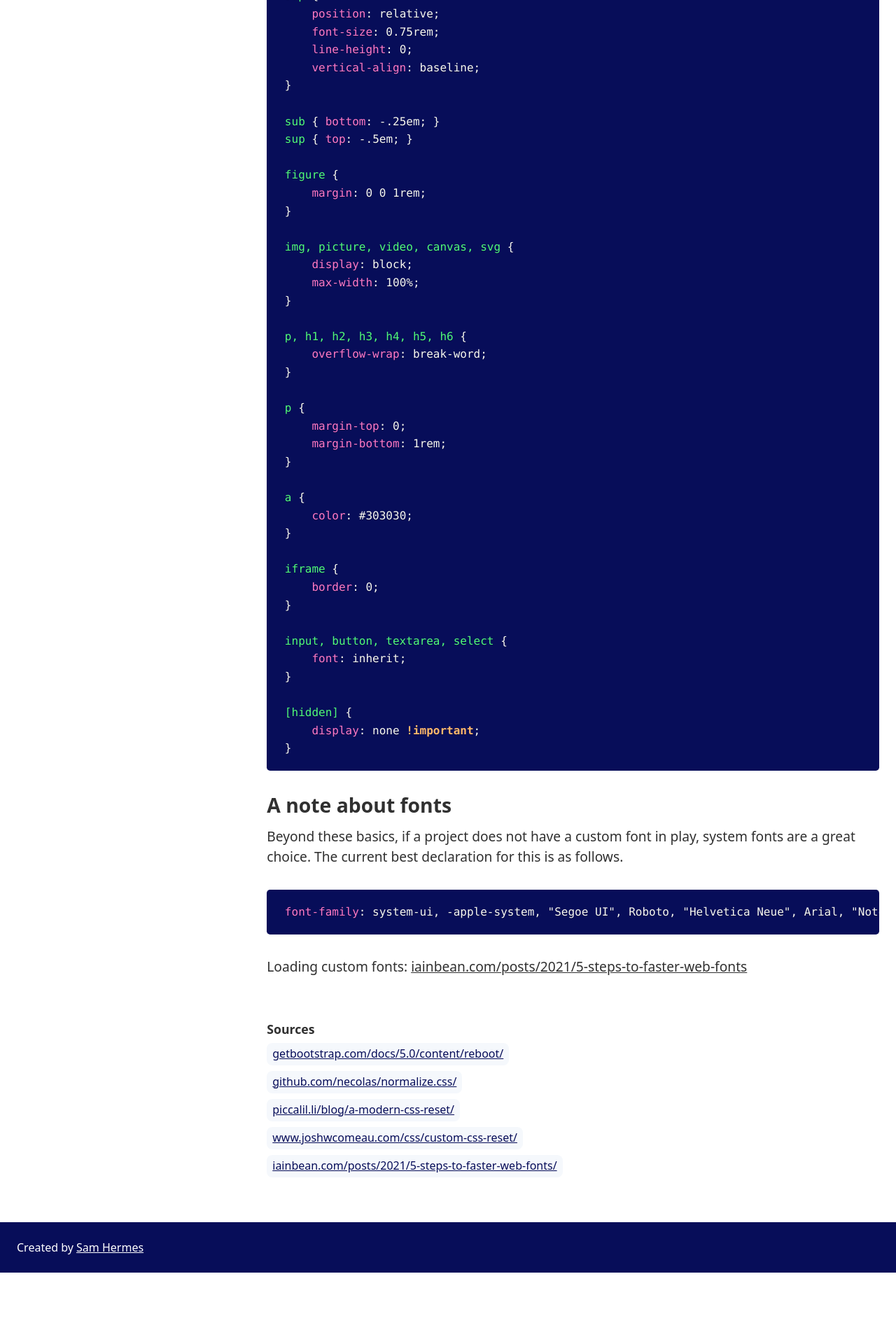
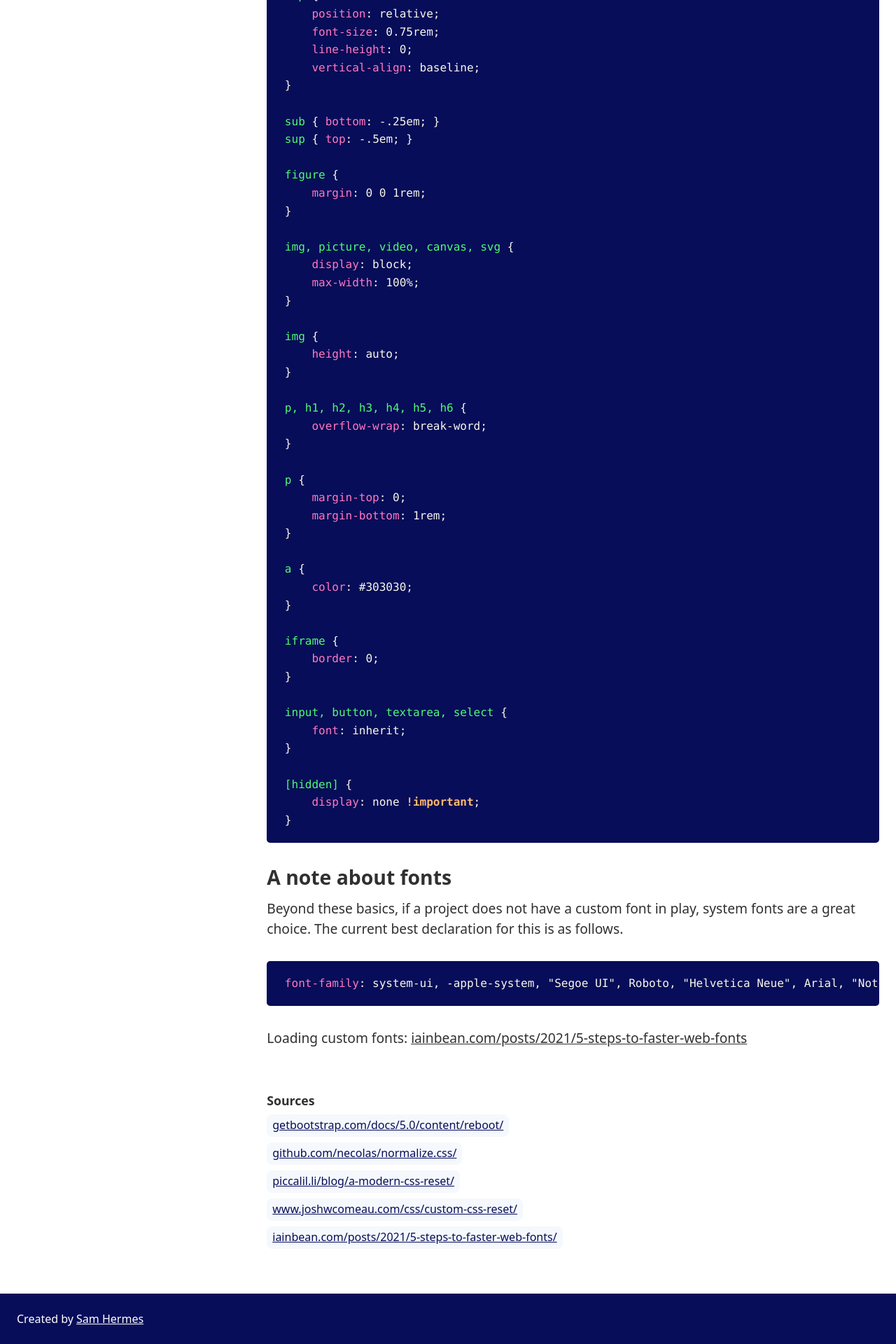
Before and after one commit to samhermes/alexander, a Jekyll site: the page built from docs/base/styles.md, in a window 1280 px wide. Shown: the part 1261-3181 px from the top of the page at 70% size. Built offline with Jekyll 4.4.1, drawn with Linux system fonts in a browser that asks for light colours; before the commit the page ends 3079 px from its top, so only the background shows below that.

Commit message:
Responsive images

```diff
--- a/docs/base/styles.md
+++ b/docs/base/styles.md
@@ -63,6 +63,10 @@
     max-width: 100%;
 }
 
+img {
+    height: auto;
+}
+
 p, h1, h2, h3, h4, h5, h6 {
     overflow-wrap: break-word;
 }
--- a/src/sass/base/base.scss
+++ b/src/sass/base/base.scss
@@ -69,6 +69,10 @@
     vertical-align: middle;
 }
 
+img {
+    height: auto;
+}
+
 p, h1, h2, h3, h4, h5, h6 {
     overflow-wrap: break-word;
 }
```
